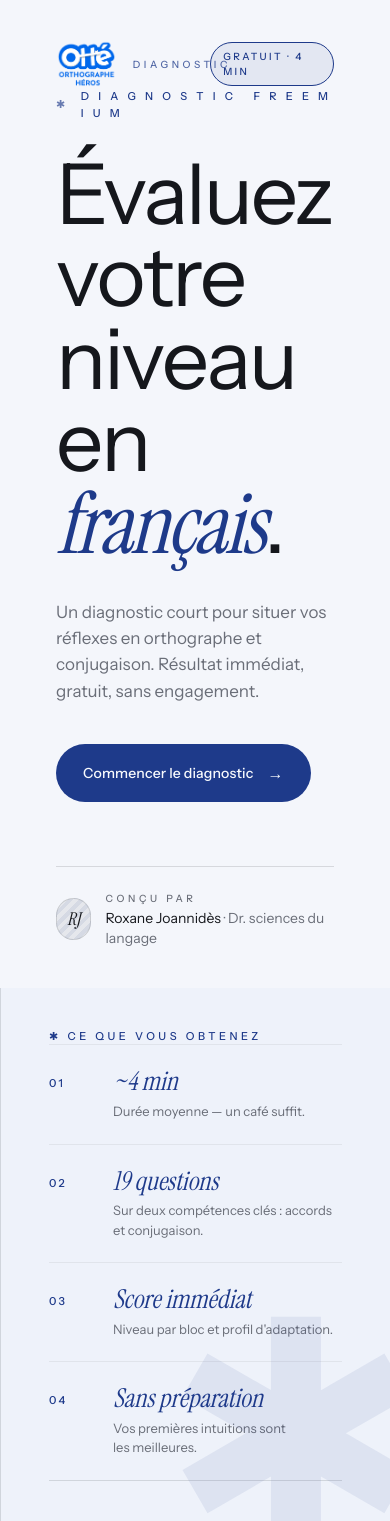
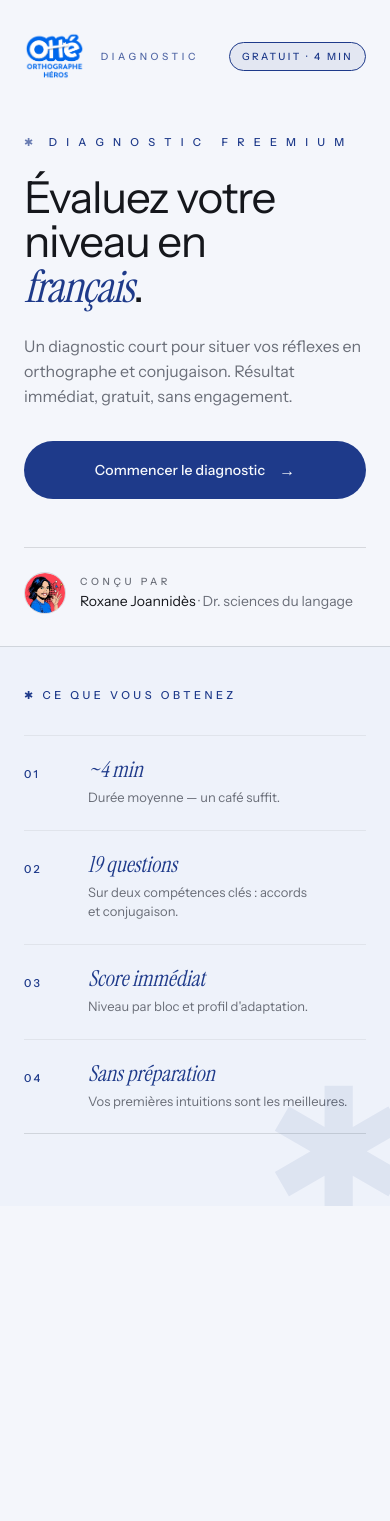
Before and after one commit to 9bodi/ohe-lead-gen, a Next.js app: page / in a window 390 px wide. After the commit the page ends 1206 px from the top, so only its background shows below. Built offline with nearby package versions, Linux system fonts and the light colour scheme.

Commit message:
feat: responsive parcours visiteur (home, test, capture, loading, result, contact) + portrait image + timing loading

```diff
--- a/app/page.tsx
+++ b/app/page.tsx
@@ -11,34 +11,34 @@ export default function Home() {
   ];
 
   return (
-    <main className="min-h-screen grid grid-cols-1 lg:grid-cols-[1.15fr_1fr] bg-ohe-bg text-ohe-ink overflow-hidden">
+    <main className="min-h-screen grid grid-cols-1 lg:grid-cols-[1.15fr_1fr] bg-ohe-bg text-ohe-ink lg:overflow-hidden">
       {/* Colonne gauche : hero */}
-      <div className="flex flex-col px-14 py-10">
-        <div className="flex items-center justify-between">
+      <div className="flex flex-col px-6 py-8 sm:px-10 lg:px-14 lg:py-10">
+        <div className="flex items-center justify-between gap-4">
           <Logo size={48} withLabel />
           <Badge>Gratuit · 4 min</Badge>
         </div>
 
-        <div className="mt-auto">
-          <Eyebrow tone="accent" className="mb-8">
+        <div className="mt-12 lg:mt-auto">
+          <Eyebrow tone="accent" className="mb-6 lg:mb-8">
             D I A G N O S T I C &nbsp; F R E E M I U M
           </Eyebrow>
 
-          <h1 className="text-[84px] leading-[0.98] tracking-[-0.028em] font-normal text-balance m-0">
+          <h1 className="text-[44px] sm:text-[64px] lg:text-[84px] leading-[1.02] lg:leading-[0.98] tracking-[-0.028em] font-normal text-balance m-0">
             Évaluez votre<br />
             niveau en<br />
             <span className="font-serif italic text-ohe-accent">français</span>.
           </h1>
 
-          <p className="mt-8 text-[17px] leading-[1.55] text-ohe-muted max-w-[460px] text-pretty">
+          <p className="mt-6 lg:mt-8 text-base lg:text-[17px] leading-[1.55] text-ohe-muted max-w-[460px] text-pretty">
             Un diagnostic court pour situer vos réflexes en orthographe et
             conjugaison. Résultat immédiat, gratuit, sans engagement.
           </p>
 
-          <div className="mt-10 flex items-center gap-4">
+          <div className="mt-8 lg:mt-10 flex items-center gap-4">
             <Link
               href="/test/rules"
-              className="inline-flex items-center gap-[14px] px-[26px] py-[16px] rounded-full text-sm font-medium tracking-[0.01em] bg-ohe-accent text-ohe-accent-ink border border-transparent hover:bg-ohe-ink transition-colors"
+              className="inline-flex items-center justify-center gap-[14px] w-full sm:w-auto px-[26px] py-[16px] rounded-full text-sm font-medium tracking-[0.01em] bg-ohe-accent text-ohe-accent-ink border border-transparent hover:bg-ohe-ink transition-colors"
             >
               <span>Commencer le diagnostic</span>
               <span className="text-base">→</span>
@@ -47,8 +47,8 @@ export default function Home() {
         </div>
 
         {/* Byline */}
-        <div className="mt-16 pt-6 border-t border-ohe-line flex items-center gap-3.5">
-          <Portrait size={42} />
+        <div className="mt-12 lg:mt-16 pt-6 border-t border-ohe-line flex items-center gap-3.5">
+          <Portrait size={42} src="/images/roxane.avif" alt="Roxane Joannidès" />
           <div>
             <div className="ohe-caption text-ohe-muted">Conçu par</div>
             <div className="text-sm mt-0.5">
@@ -60,12 +60,12 @@ export default function Home() {
       </div>
 
       {/* Colonne droite : spec card */}
-      <div className="bg-ohe-panel-tint border-l border-ohe-line px-12 py-10 flex flex-col relative">
+      <div className="bg-ohe-panel-tint border-t lg:border-t-0 lg:border-l border-ohe-line px-6 py-10 sm:px-10 lg:px-12 lg:py-10 flex flex-col relative overflow-hidden">
         <div className="ohe-eyebrow text-ohe-accent">
           ✱ Ce que vous obtenez
         </div>
 
-        <div className="my-auto flex flex-col">
+        <div className="my-8 lg:my-auto flex flex-col">
           {specs.map((row, i) => {
             const isFirst = i === 0;
             const isLast = i === specs.length - 1;
@@ -82,7 +82,7 @@ export default function Home() {
                   {row.num}
                 </div>
                 <div>
-                  <div className="font-serif italic text-[26px] leading-[1.1] text-ohe-accent">
+                  <div className="font-serif italic text-[22px] lg:text-[26px] leading-[1.1] text-ohe-accent">
                     {row.kpi}
                   </div>
                   <div className="text-[13px] text-ohe-muted mt-1.5 text-pretty">
@@ -95,11 +95,8 @@ export default function Home() {
         </div>
 
         <div
-          className="absolute pointer-events-none select-none font-serif"
+          className="absolute pointer-events-none select-none font-serif text-[180px] lg:text-[320px] -right-6 -bottom-10 lg:-right-10 lg:-bottom-20"
           style={{
-            right: -40,
-            bottom: -80,
-            fontSize: 320,
             lineHeight: 1,
             color: "var(--color-ohe-accent-soft)",
           }}
--- a/components/ui/BlockResult.tsx
+++ b/components/ui/BlockResult.tsx
@@ -1,6 +1,5 @@
 import type { BlockLevel } from "@/lib/scoring/compute";
 
-// Mapping des couleurs vers les classes Tailwind
 const COLOR_CLASSES = {
   red: {
     dot: "bg-red-500",
@@ -46,15 +45,15 @@ type BlockResultProps = VisibleProps | LockedProps;
 export function BlockResult(props: BlockResultProps) {
   if (props.mode === "locked") {
     return (
-      <div className="grid grid-cols-[40px_1fr_auto] items-center gap-4 py-4 border-b border-ohe-line-soft">
+      <div className="grid grid-cols-[32px_1fr] sm:grid-cols-[40px_1fr_auto] items-center gap-3 sm:gap-4 py-4 border-b border-ohe-line-soft">
         <div className="ohe-caption text-ohe-muted opacity-40">{props.num}</div>
         <div className="flex items-center gap-3">
-          <span className="font-serif italic text-[18px] text-ohe-muted opacity-50">
+          <span className="font-serif italic text-[17px] sm:text-[18px] text-ohe-muted opacity-50">
             {props.title}
           </span>
           <LockIcon />
         </div>
-        <div className="text-[12px] text-ohe-muted italic opacity-60">
+        <div className="hidden sm:block text-[12px] text-ohe-muted italic opacity-60">
           Disponible avec le diagnostic complet
         </div>
       </div>
@@ -64,21 +63,24 @@ export function BlockResult(props: BlockResultProps) {
   const colors = COLOR_CLASSES[props.color];
 
   return (
-    <div className="grid grid-cols-[40px_1fr_auto_auto] items-center gap-4 py-4 border-b border-ohe-line">
+    <div className="grid grid-cols-[32px_1fr] sm:grid-cols-[40px_1fr_auto_auto] items-center gap-x-3 gap-y-2 sm:gap-4 py-4 border-b border-ohe-line">
       <div className="ohe-caption text-ohe-accent">{props.num}</div>
       <div className="flex items-center gap-3">
-        <span className={`w-2 h-2 rounded-full ${colors.dot}`} />
-        <span className="font-serif italic text-[20px] text-ohe-ink">
+        <span className={`w-2 h-2 rounded-full shrink-0 ${colors.dot}`} />
+        <span className="font-serif italic text-[18px] sm:text-[20px] text-ohe-ink">
           {props.title}
         </span>
       </div>
-      <div className="font-serif italic text-[18px] text-ohe-ink tabular-nums">
+      {/* Score + badge : sous le titre sur mobile, en ligne dès sm */}
+      <div className="col-start-2 sm:col-start-3 flex items-center gap-3 sm:gap-4 sm:contents">
+        <div className="font-serif italic text-[16px] sm:text-[18px] text-ohe-ink tabular-nums">
           {props.correct} / {props.total}
         </div>
         <div
           className={`px-3 py-1 text-[11px] font-medium uppercase tracking-[0.12em] rounded-full border ${colors.badge}`}
         >
           {props.label}
+        </div>
       </div>
     </div>
   );
@@ -91,7 +93,7 @@ function LockIcon() {
       height="14"
       viewBox="0 0 14 14"
       fill="none"
-      className="text-ohe-muted opacity-60"
+      className="text-ohe-muted opacity-60 shrink-0"
     >
       <rect
         x="2"
--- a/components/ui/DeclarativeCard.tsx
+++ b/components/ui/DeclarativeCard.tsx
@@ -31,12 +31,12 @@ export function DeclarativeCard({ question, onAnswer }: DeclarativeCardProps) {
       </p>
 
       {/* Énoncé en grand */}
-      <h2 className="m-0 mt-3.5 text-[44px] leading-[1.18] font-normal tracking-[-0.012em] font-serif italic text-balance max-w-[760px]">
+      <h2 className="m-0 mt-3.5 text-[28px] sm:text-[36px] lg:text-[44px] leading-[1.25] lg:leading-[1.18] font-normal tracking-[-0.012em] font-serif italic text-balance max-w-[760px]">
         {question.statement}
       </h2>
 
       {/* Deux boutons côte à côte */}
-      <div className="mt-auto pt-12 grid grid-cols-2 gap-4 max-w-[640px]">
+      <div className="mt-auto pt-10 lg:pt-12 grid grid-cols-2 gap-3 sm:gap-4 max-w-[640px]">
         {(["yes", "no"] as const).map((value) => {
           const isSelected = selected === value;
           const label = value === "yes" ? "Plutôt oui" : "Plutôt non";
@@ -48,7 +48,7 @@ export function DeclarativeCard({ question, onAnswer }: DeclarativeCardProps) {
               onClick={() => handleSelect(value)}
               disabled={!!selected}
               className={`
-                px-6 py-7 rounded-[12px] border-2 transition-colors
+                px-4 py-6 sm:px-6 sm:py-7 rounded-[12px] border-2 transition-colors
                 ${
                   isSelected
                     ? "bg-ohe-accent text-ohe-accent-ink border-ohe-accent"
@@ -57,7 +57,7 @@ export function DeclarativeCard({ question, onAnswer }: DeclarativeCardProps) {
                 ${selected && !isSelected ? "opacity-50 cursor-not-allowed" : "cursor-pointer"}
               `}
             >
-              <span className="font-serif italic text-[28px] leading-none">
+              <span className="font-serif italic text-[20px] sm:text-[24px] lg:text-[28px] leading-none">
                 {label}
               </span>
             </button>
--- a/components/ui/Portrait.tsx
+++ b/components/ui/Portrait.tsx
@@ -1,12 +1,36 @@
+import Image from "next/image";
+
 interface PortraitProps {
   initials?: string;
   size?: number;
+  /** Chemin de l'image (ex: "/images/roxane.avif"). Si absent, affiche les initiales. */
+  src?: string;
+  /** Texte alternatif de l'image */
+  alt?: string;
 }
 
-export function Portrait({ initials = "RJ", size = 42 }: PortraitProps) {
+export function Portrait({ initials = "RJ", size = 42, src, alt }: PortraitProps) {
+  if (src) {
+    return (
+      <div
+        className="rounded-full overflow-hidden border border-ohe-line shrink-0"
+        style={{ width: size, height: size }}
+      >
+        <Image
+          src={src}
+          alt={alt ?? "Portrait"}
+          width={size}
+          height={size}
+          className="object-cover"
+          style={{ width: size, height: size }}
+        />
+      </div>
+    );
+  }
+
   return (
     <div
-      className="rounded-full grid place-items-center font-serif italic text-ohe-ink border border-ohe-line"
+      className="rounded-full grid place-items-center font-serif italic text-ohe-ink border border-ohe-line shrink-0"
       style={{
         width: size,
         height: size,
```
Also changed, not shown: app/contact/page.tsx (+21 -15 lines), app/result/[id]/page.tsx (+15 -15 lines), app/test/capture/page.tsx (+11 -9 lines), app/test/loading/page.tsx (+24 -17 lines), app/test/rules/page.tsx (+11 -9 lines), app/test/test-client.tsx (+55 -13 lines), components/ui/QuestionCard.tsx (+6 -12 lines), public/images/roxane.avif (added). Lines whose indentation alone changed are shown as unchanged.
